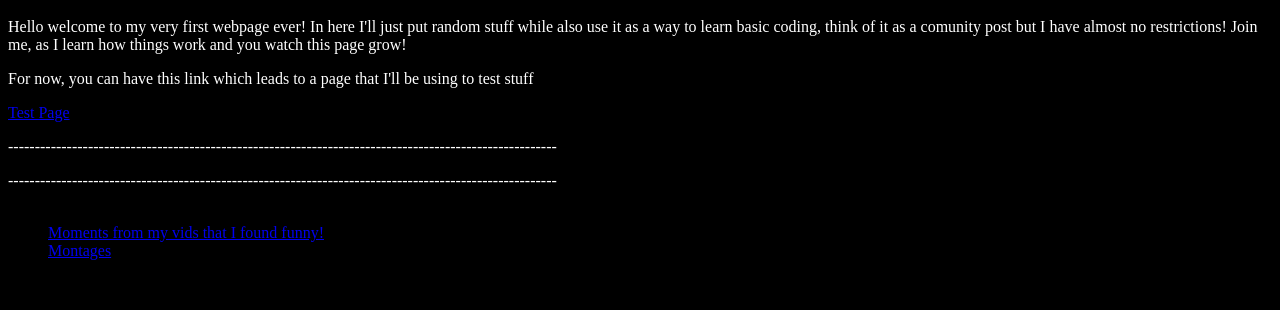
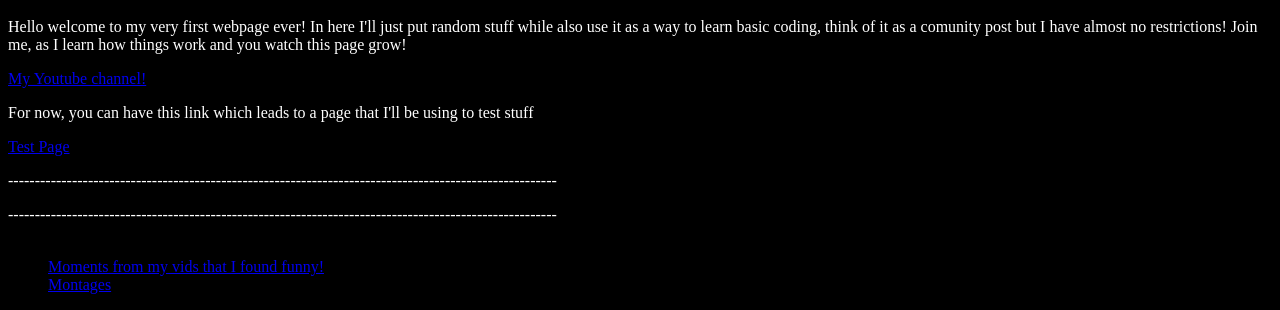
Before and after one commit to Maradri1008/Maradri-s-Website, a plain HTML site: page index.html in a window 1280 px wide. Shown: the part 498-808 px from the top of the page. Drawn offline with Linux system fonts and the light colour scheme.

Commit message:
Added YT channel link

```diff
--- a/index.html
+++ b/index.html
@@ -12,6 +12,8 @@
 <h1 style="color: white;">Welcome to my webpage!</h1>
 
 <p style="color: white;">Hello welcome to my very first webpage ever! In here I'll just put random stuff while also use it as a way to learn basic coding, think of it as a comunity post but I have almost no restrictions! Join me, as I learn how things work and you watch this page grow!</p>
+
+<a href="https://www.youtube.com/@Maradri1008">My Youtube channel!</a>
 
 
 <p style="color: white;">For now, you can have this link which leads to a page that I'll be using to test stuff</p>
```
